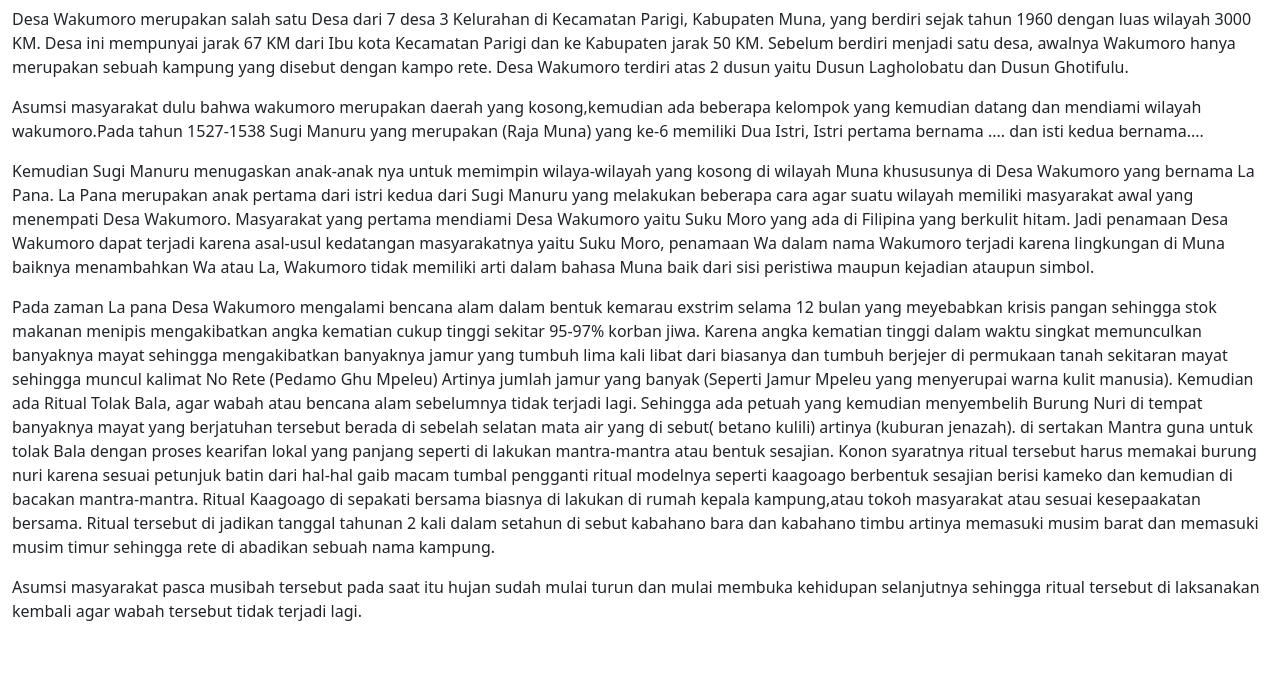
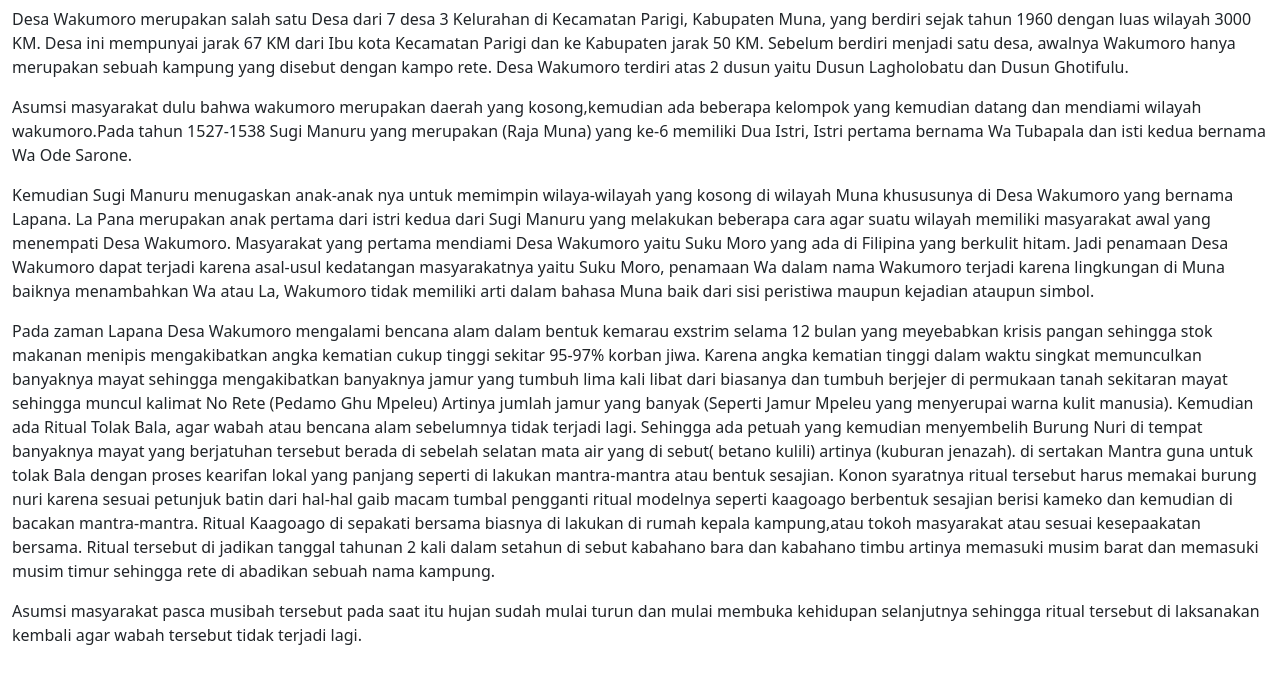
Before and after one commit to agungrezky06/Profil, a plain HTML site: page PROFIL DESA/Profil.html in a window 1280 px wide. Shown: the part 121-800 px from the top of the page. Drawn offline with nearby package versions, Linux system fonts and the light colour scheme.

Commit message:
Profil.html

```diff
--- a/PROFIL DESA/Profil.html
+++ b/PROFIL DESA/Profil.html
@@ -58,11 +58,11 @@
           Asumsi masyarakat dulu bahwa wakumoro merupakan daerah yang kosong,kemudian ada beberapa
           kelompok yang kemudian datang dan mendiami wilayah wakumoro.Pada tahun 1527-1538  Sugi
           Manuru yang merupakan  (Raja Muna) yang ke-6 memiliki Dua Istri, Istri pertama bernama
-          .... dan isti kedua bernama....
+          Wa Tubapala dan isti kedua bernama Wa Ode Sarone.
         </p>
         <p>
           Kemudian Sugi Manuru menugaskan anak-anak nya untuk memimpin wilaya-wilayah yang kosong
-          di wilayah Muna khususunya di Desa Wakumoro  yang bernama La Pana. La Pana  merupakan
+          di wilayah Muna khususunya di Desa Wakumoro  yang bernama Lapana. La Pana  merupakan
           anak pertama dari istri kedua dari Sugi Manuru yang  melakukan beberapa cara agar suatu
           wilayah memiliki  masyarakat awal yang menempati Desa Wakumoro. Masyarakat yang pertama
           mendiami Desa Wakumoro yaitu Suku Moro yang ada di Filipina yang berkulit hitam. Jadi
@@ -71,7 +71,7 @@
           Wa atau La, Wakumoro tidak memiliki arti dalam bahasa Muna baik dari sisi peristiwa maupun
           kejadian ataupun simbol.
         <p>
-          Pada zaman La pana Desa Wakumoro mengalami bencana alam dalam bentuk kemarau exstrim selama
+          Pada zaman Lapana Desa Wakumoro mengalami bencana alam dalam bentuk kemarau exstrim selama
           12 bulan  yang  meyebabkan  krisis pangan sehingga stok makanan menipis mengakibatkan angka
           kematian cukup tinggi sekitar 95-97% korban jiwa. Karena angka kematian tinggi dalam waktu
           singkat memunculkan banyaknya mayat sehingga mengakibatkan banyaknya jamur yang tumbuh lima
```
